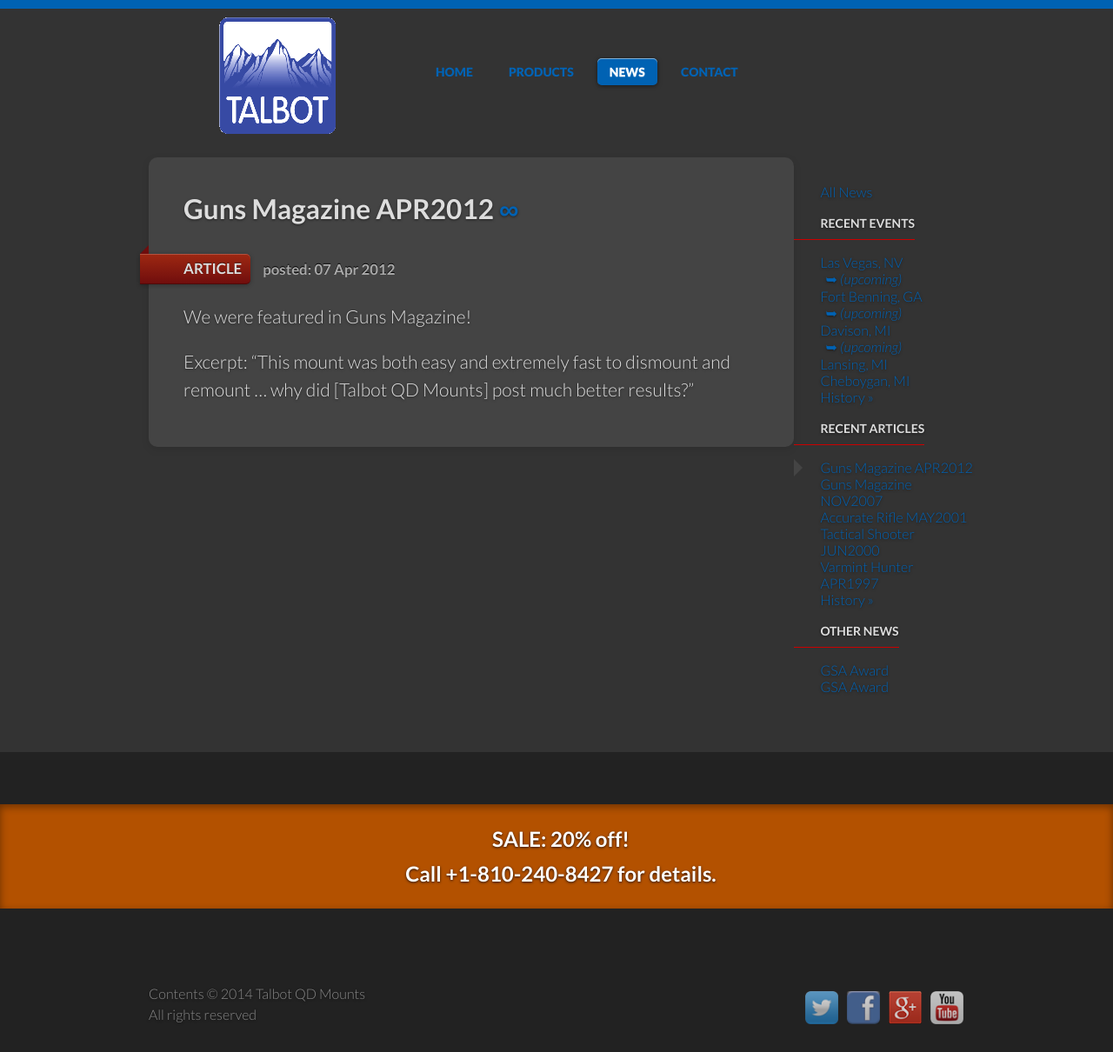
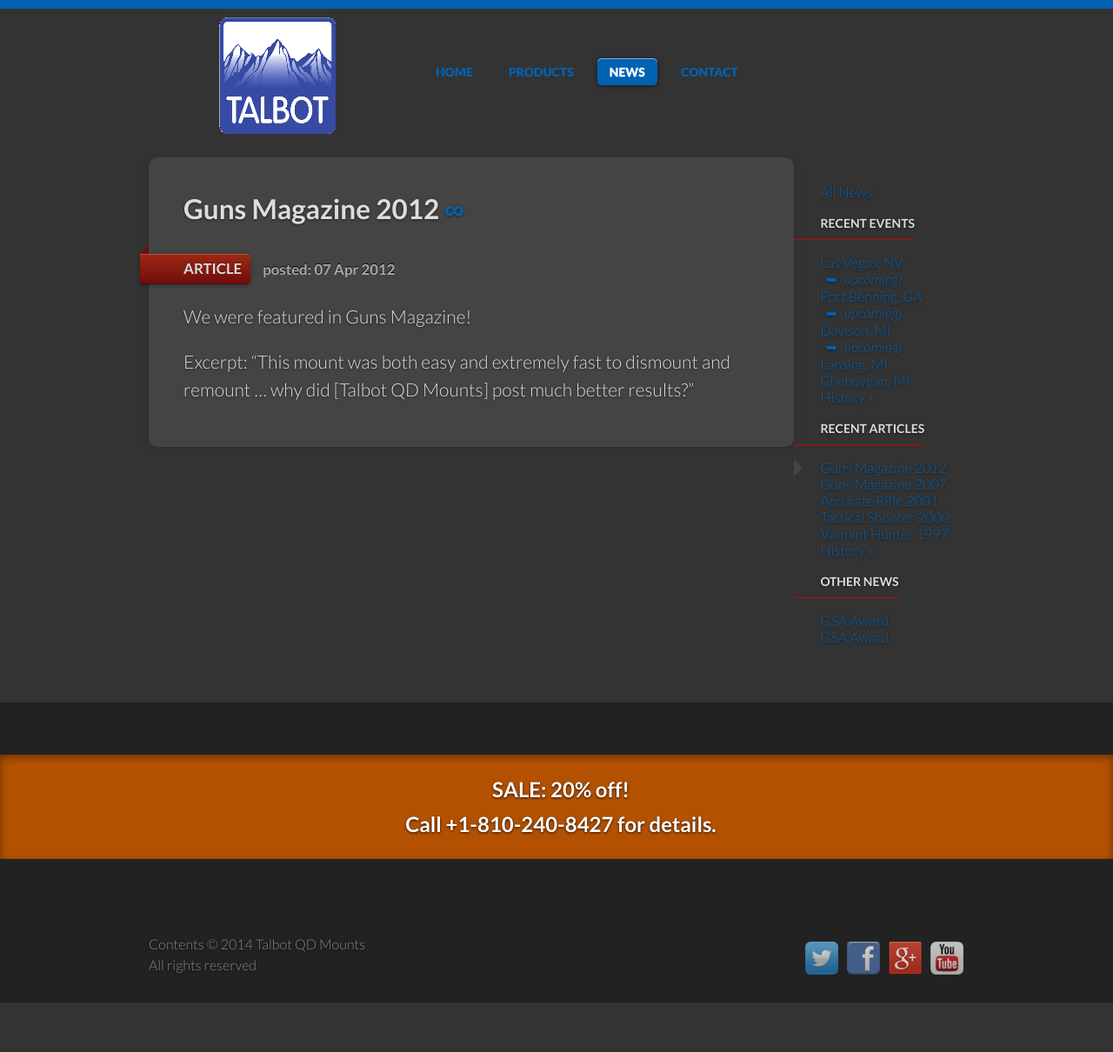
Before and after one commit to qdmounts/qdmounts.github.io, a Jekyll site: the page built from _posts/2012-04-07-qdmounts-article-gm-april2012.markdown, in a window 1280 px wide. Shown: the whole page at 87% size. Built offline with Jekyll 4.4.1, drawn with Linux system fonts in a browser that asks for light colours; after the commit the page ends 1153 px from its top, so only the background shows below that.

```diff
--- a/_posts/1997-04-20-qdmounts-article-vh-april1997.markdown
+++ b/_posts/1997-04-20-qdmounts-article-vh-april1997.markdown
@@ -1,6 +1,6 @@
 ---
 layout: news_item
-title: 'Varmint Hunter APR1997'
+title: 'Varmint Hunter 1997'
 date: 1997-04-20 10:22:00 -0500
 author: prolixalias
 categories: [article]
--- a/_posts/1999-12-01-qdmounts-article-sp-december1999.markdown
+++ b/_posts/1999-12-01-qdmounts-article-sp-december1999.markdown
@@ -1,6 +1,6 @@
 ---
 layout: news_item
-title: 'Sniper's Paradise DEC1999'
+title: 'Sniper's Paradise 1999'
 date: 1999-12-01 00:10:00 -0500
 author: prolixalias
 categories: [article]
--- a/_posts/2000-06-01-qdmounts-article-ts-june2000.markdown
+++ b/_posts/2000-06-01-qdmounts-article-ts-june2000.markdown
@@ -1,6 +1,6 @@
 ---
 layout: news_item
-title: 'Tactical Shooter JUN2000'
+title: 'Tactical Shooter 2000'
 date: 2000-06-01 00:02:44 -0500
 author: prolixalias
 categories: [article]
--- a/_posts/2001-05-01-qdmounts-article-ar-may2001.markdown
+++ b/_posts/2001-05-01-qdmounts-article-ar-may2001.markdown
@@ -1,6 +1,6 @@
 ---
 layout: news_item
-title: 'Accurate Rifle MAY2001'
+title: 'Accurate Rifle 2001'
 date: 2001-05-01 11:38:00 -0500
 author: prolixalias
 categories: [article]
--- a/_posts/2007-11-11-qdmounts-article-gm-november2007.markdown
+++ b/_posts/2007-11-11-qdmounts-article-gm-november2007.markdown
@@ -1,6 +1,6 @@
 ---
 layout: news_item
-title: 'Guns Magazine NOV2007'
+title: 'Guns Magazine 2007'
 date: 2007-11-11 11:11:00 -0500
 author: prolixalias
 categories: [article]
--- a/_posts/2012-04-07-qdmounts-article-gm-april2012.markdown
+++ b/_posts/2012-04-07-qdmounts-article-gm-april2012.markdown
@@ -1,6 +1,6 @@
 ---
 layout: news_item
-title: 'Guns Magazine APR2012'
+title: 'Guns Magazine 2012'
 date: 2012-04-07 12:13:00 -0500
 author: prolixalias
 categories: [article]
```
